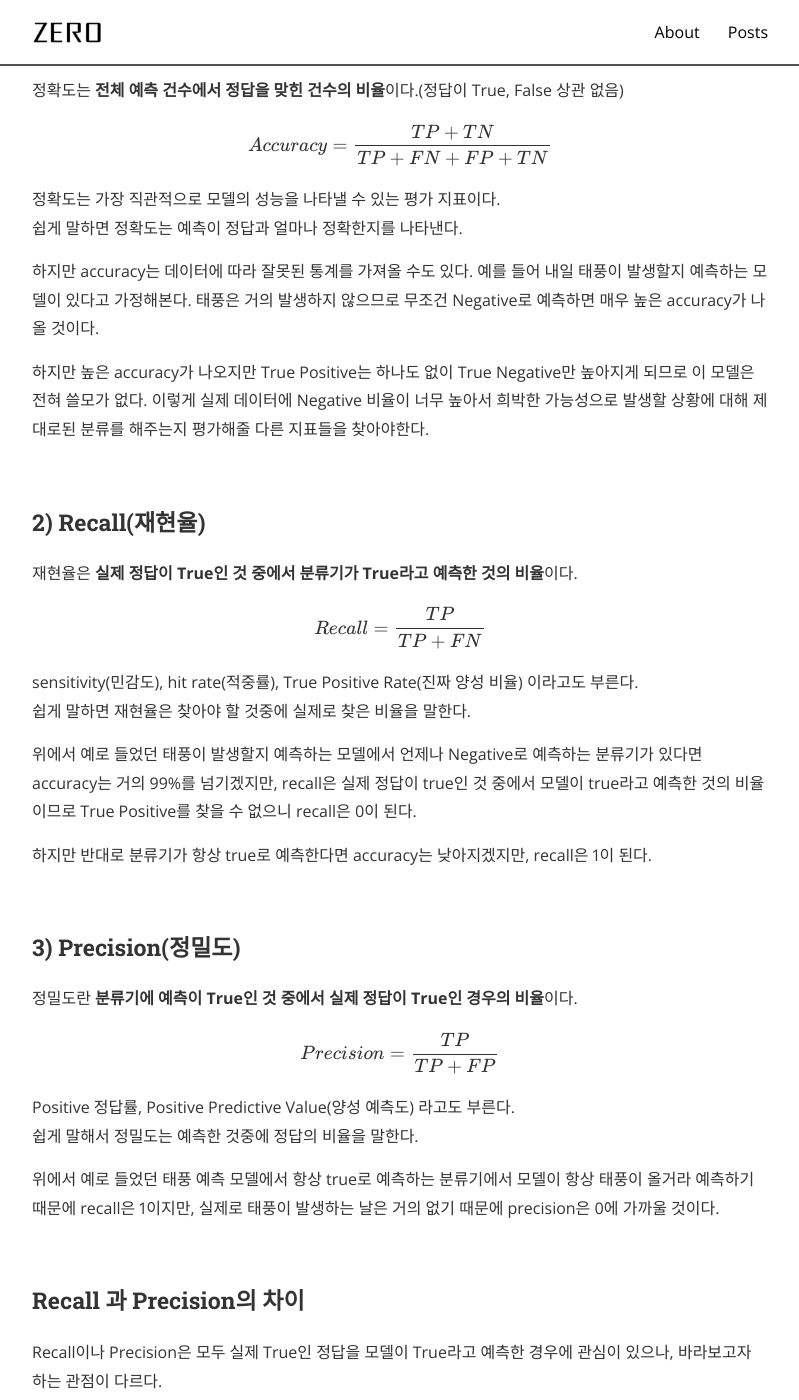
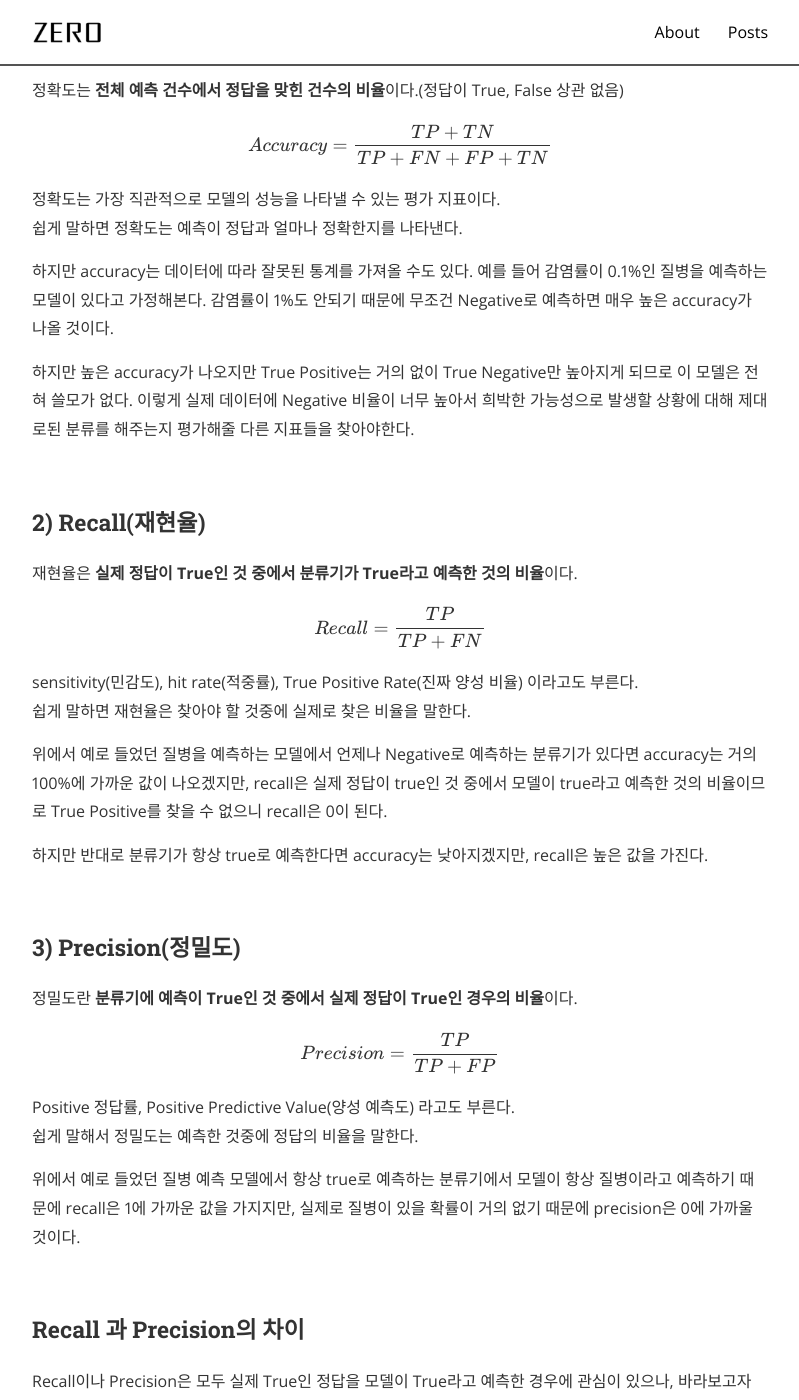
Before and after one commit to zeroaan/zeroaan.github.io, a Jekyll site: the page built from _posts/2020-05-20-[ML] 오차행렬과 분류 모델의 성능 평가 지표.md, in a window 1280 px wide and 1400 px high, scrolled down 1019 px. Shown: the whole window, without its empty margins (240-1039 px from the left). Built offline with Jekyll 4.4.1, drawn with Linux system fonts in a browser that asks for light colours; nearby versions of some CDN libraries; formulas are drawn with MathJax 3; comment, search, counter and statistics services are not loaded.

Commit message:
Update: 2020-05-20-[ML] 오차행렬과 분류 모델의 성능 평가 지표

```diff
--- a/_posts/2020-05-20-[ML] 오차행렬과 분류 모델의 성능 평가 지표.md
+++ b/_posts/2020-05-20-[ML] 오차행렬과 분류 모델의 성능 평가 지표.md
@@ -29,10 +29,10 @@ $$ Accuracy =  \frac {TP+TN} {TP+FN+FP+TN} $$
 쉽게 말하면 정확도는 예측이 정답과 얼마나 정확한지를 나타낸다.
 
 
-하지만 accuracy는 데이터에 따라 잘못된 통계를 가져올 수도 있다. 예를 들어 내일 태풍이 발생할지 예측하는 모델이 있다고 가정해본다.
-태풍은 거의 발생하지 않으므로 무조건 Negative로 예측하면 매우 높은 accuracy가 나올 것이다.<br>
+하지만 accuracy는 데이터에 따라 잘못된 통계를 가져올 수도 있다. 예를 들어 감염률이 0.1%인 질병을 예측하는 모델이 있다고 가정해본다.
+감염률이 1%도 안되기 때문에 무조건 Negative로 예측하면 매우 높은 accuracy가 나올 것이다.<br>
 
-하지만 높은 accuracy가 나오지만 True Positive는 하나도 없이 True Negative만 높아지게 되므로 이 모델은 전혀 쓸모가 없다.
+하지만 높은 accuracy가 나오지만 True Positive는 거의 없이 True Negative만 높아지게 되므로 이 모델은 전혀 쓸모가 없다.
 이렇게 실제 데이터에 Negative 비율이 너무 높아서 희박한 가능성으로 발생할 상황에 대해 제대로된 분류를 해주는지 평가해줄 다른 지표들을 찾아야한다.
 
 <br>
@@ -46,10 +46,10 @@ sensitivity(민감도), hit rate(적중률), True Positive Rate(진짜 양성
 쉽게 말하면 재현율은 찾아야 할 것중에 실제로 찾은 비율을 말한다.
 
 
-위에서 예로 들었던 태풍이 발생할지 예측하는 모델에서 언제나 Negative로 예측하는 분류기가 있다면 accuracy는 거의 99%를 넘기겠지만,
+위에서 예로 들었던 질병을 예측하는 모델에서 언제나 Negative로 예측하는 분류기가 있다면 accuracy는 거의 100%에 가까운 값이 나오겠지만,
 recall은 실제 정답이 true인 것 중에서 모델이 true라고 예측한 것의 비율이므로 True Positive를 찾을 수 없으니 recall은 0이 된다.
 
-하지만 반대로 분류기가 항상 true로 예측한다면 accuracy는 낮아지겠지만, recall은 1이 된다.
+하지만 반대로 분류기가 항상 true로 예측한다면 accuracy는 낮아지겠지만, recall은 높은 값을 가진다.
 
 <br>
 
@@ -62,8 +62,8 @@ Positive 정답률, Positive Predictive Value(양성 예측도) 라고도 부른
 쉽게 말해서 정밀도는 예측한 것중에 정답의 비율을 말한다.
 
 
-위에서 예로 들었던 태풍 예측 모델에서 항상 true로 예측하는 분류기에서 모델이 항상 태풍이 올거라 예측하기 때문에 recall은 1이지만,
-실제로 태풍이 발생하는 날은 거의 없기 때문에 precision은 0에 가까울 것이다.
+위에서 예로 들었던 질병 예측 모델에서 항상 true로 예측하는 분류기에서 모델이 항상 질병이라고 예측하기 때문에 recall은 1에 가까운 값을 가지지만,
+실제로 질병이 있을 확률이 거의 없기 때문에 precision은 0에 가까울 것이다.
 
 <br>
 
```
